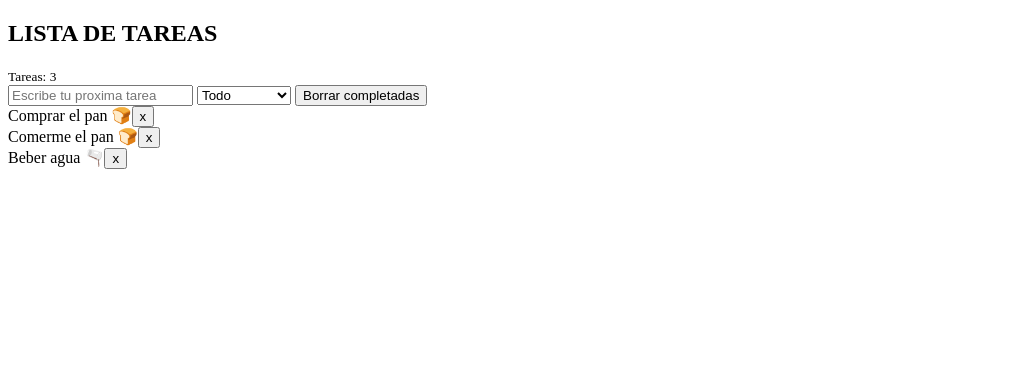
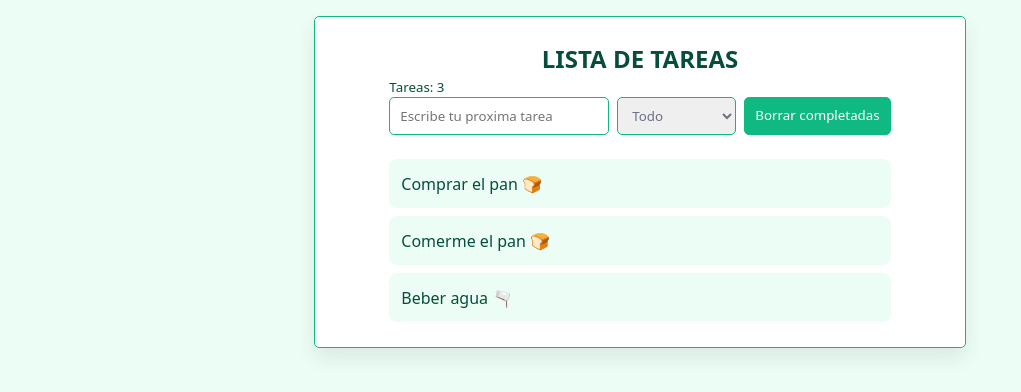
Before and after one commit to manu-dv/todo-app, a website built with Vite: page index.html in a window 1280 px wide. Shown: the whole page, without its empty margins (0-1021 px from the left). Built offline with nearby package versions, Linux system fonts and the light colour scheme.

Commit message:
Añadir css y optimizar código

```diff
--- a/src/models/ui.js
+++ b/src/models/ui.js
@@ -30,13 +30,32 @@ export const renderTodos = (elementId, todosArr) => {
   todoContainer.innerHTML = "";
 
   todosArr.forEach((todo) => {
+    const todoDeleteButton = createDeleteTodoButton();
+    const todoSpan = createSpanTodo(todo);
+    const todoElement = createTodoElement(todo, todoSpan, todoDeleteButton);
+
+    todoContainer.append(todoElement);
+  });
+
+  incrementTodoCounter();
+};
+
+const createDeleteTodoButton = () => {
   const todoDeleteButton = document.createElement("button");
   todoDeleteButton.classList.add("delete-todo");
-    todoDeleteButton.innerText = "x";
+  todoDeleteButton.innerText = "X";
 
+  return todoDeleteButton;
+};
+
+const createSpanTodo = (todo) => {
   const todoSpan = document.createElement("span");
   todoSpan.innerText = todo.description;
 
+  return todoSpan;
+};
+
+const createTodoElement = (todo, todoSpan, todoDeleteButton) => {
   const todoElement = document.createElement("article");
   todoElement.setAttribute("data-id", todo.id);
   todoElement.classList.add("full-todo-element");
@@ -44,13 +63,16 @@ export const renderTodos = (elementId, todosArr) => {
   todoElement.append(todoSpan);
   todoElement.append(todoDeleteButton);
 
-    todoContainer.append(todoElement);
-  });
+  return todoElement;
+};
 
+const incrementTodoCounter = () => {
   const todoCounter = document.querySelector(ELEMENT_ID.TodoNumber);
-  if (!todoCounter) throw new Error(`Elemento ${ELEMENT_ID.TodoNumber} no existe`);
+  if (!todoCounter)
+    throw new Error(`Elemento ${ELEMENT_ID.TodoNumber} no existe`);
   todoCounter.innerText = getTodosLength();
 
+  return todoCounter;
 };
 
 const initTodoEvents = () => {
--- a/src/styles/style.css
+++ b/src/styles/style.css
@@ -1,3 +1,124 @@
+:root {
+  --background-color: #ecfdf5;
+  --app-color: #ffffff;
+  --text-color: #064e3b;
+  --text-color-other: #6b7280;
+  --accent-color: #10b981;
+  --completed-color: #10b981;
+  --hover-color: #d1fae5;
+}
+
+* {
+  margin: 0;
+  font-family: system-ui, sans-serif;
+}
+
+body {
+  background-color: var(--background-color);
+  color: var(--text-color);
+  display: flex;
+  justify-content: center;
+  padding: 16px;
+}
+
+#app {
+  background-color: var(--app-color);
+  border: 1px solid var(--accent-color);
+  border-radius: 5px;
+  width: 100%;
+  max-width: 600px;
+  min-height: 200px;
+  display: flex;
+  flex-direction: column;
+  align-items: center;
+  padding: 25px;
+  box-shadow: 0 10px 20px rgba(0, 0, 0, 0.08);
+}
+
+.header-title {
+  width: 100%;
+  display: flex;
+  justify-content: center;
+}
+
+.todo-counter {
+  display: block;
+  margin-bottom: 16px;
+}
+
+.input-filter-section {
+  display: flex;
+  gap: 8px;
+  margin-bottom: 24px;
+}
+
+.input-filter-section input,
+.input-filter-section select,
+.input-filter-section button {
+  display: flex;
+  padding: 8px 10px;
+  border-radius: 5px;
+  border: 1px solid var(--accent-color);
+  color: var(--text-color-other);
+}
+
+.input-filter-section input:focus,
+.input-filter-section select:focus {
+  outline: none;
+  border-color: var(--accent-color);
+  box-shadow: 0 0 0 2px rgba(16, 185, 129, 0.2);
+}
+
+#delete-completed-button {
+  background-color: var(--accent-color);
+  color: white;
+  cursor: pointer;
+  transition: transform 0.3s ease;
+}
+
+#delete-completed-button:active {
+  transform: scale(0.95);
+}
+
+.todo-section {
+  display: flex;
+  flex-direction: column;
+  gap: 8px;
+}
+
+.full-todo-element {
+  display: flex;
+  justify-content: space-between;
+  align-items: center;
+  background-color: var(--background-color);
+  padding: 10px 12px;
+  border-radius: 8px;
+  transition: background 0.3s;
+}
+
+.full-todo-element:hover {
+  background-color: var(--hover-color);
+}
+
+.full-todo-element.completed span {
+  text-decoration: line-through;
+  opacity: 0.6;
+}
+
+.full-todo-element button {
+  opacity: 0;
+  color: var(--text-color-other);
+  background: none;
+  border: none;
+  font-size: 20px;
+  cursor: pointer;
+  transition: opacity 0.3s;
+}
+
+.full-todo-element:hover button {
+  opacity: 1;
+}
+
 .completed {
-    text-decoration: line-through;
+  background-color: var(--completed-color);
 }
--- a/src/templates/app.html
+++ b/src/templates/app.html
@@ -4,7 +4,7 @@
 <main>
   <small id="todo-counter">Tareas: <span id="todo-numer">0</span></small>
   <section class="input-filter-section">
-        <input id="todo-input" type="text" placeholder="Escribe tu proxima tarea">
+    <input id="todo-input" type="text" placeholder="Escribe tu proxima tarea" />
     <select name="filter-select" id="filter-select">
       <option value="all">Todo</option>
       <option value="pending">Pendiente</option>
--- a/src/utils/filter-const.js
+++ b/src/utils/filter-const.js
@@ -1,6 +1,5 @@
-
 export const FILTERS = {
-    ALL: "all",
-    PENDING: "pending",
-    COMPLETED: "completed"
-}
+  ALL: "all",
+  PENDING: "pending",
+  COMPLETED: "completed",
+};
```
Also changed, not shown: src/main.js (+11 -3 lines), src/models/state.js (+6 -6 lines), src/utils/element-const.js (+6 -7 lines). Lines whose indentation alone changed are shown as unchanged.
